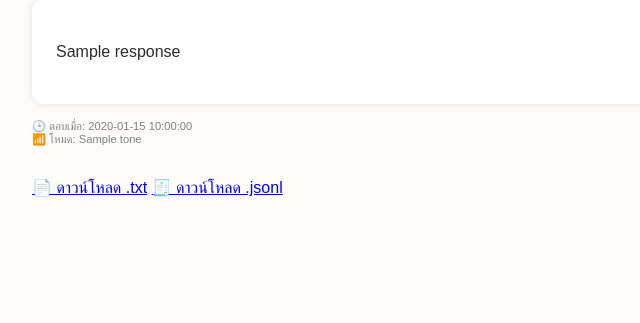
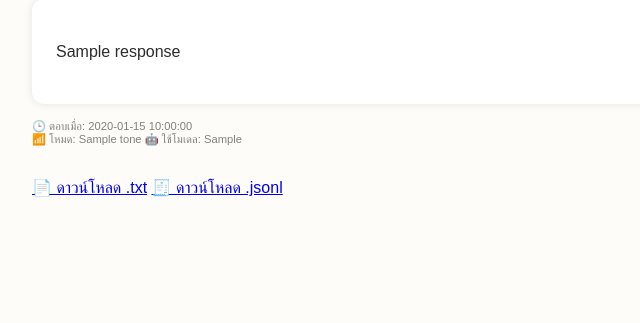
Before and after one commit to thammarongsak/waibon, a Flask app: template templates/index.html in a window 1280 px wide. Shown: the part 183-506 px from the top of the page, without its empty margins (0-640 px from the left). Run offline with Flask 3, Linux system fonts and the light colour scheme; the template is opened without the code that fills it: most values are stand-ins (such as "Sample title", 1, 10 or a date in 2020).

Commit message:
Update index.html

```diff
--- a/templates/index.html
+++ b/templates/index.html
@@ -45,6 +45,7 @@
     <div style="font-size: 0.7rem; color: gray; margin-top: 1rem;">
         🕒 ตอบเมื่อ: {{ timestamp }}<br>
         📶 โหมด: {{ tone }}
+        🤖 ใช้โมเดล: {{ model_used }}
     </div>
     {% endif %}
 
```
